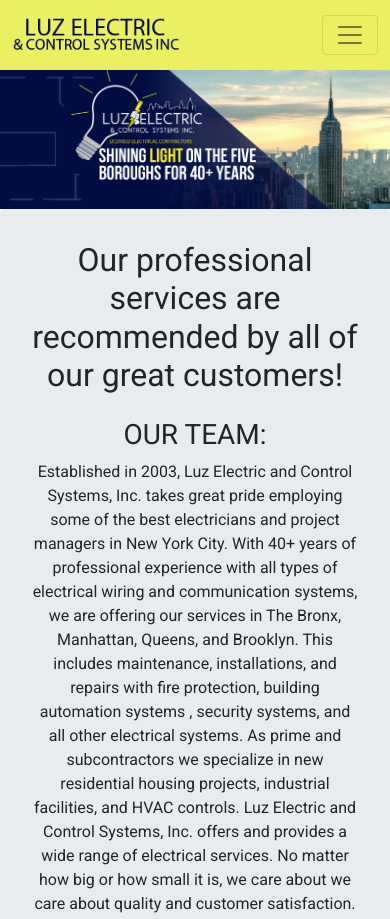
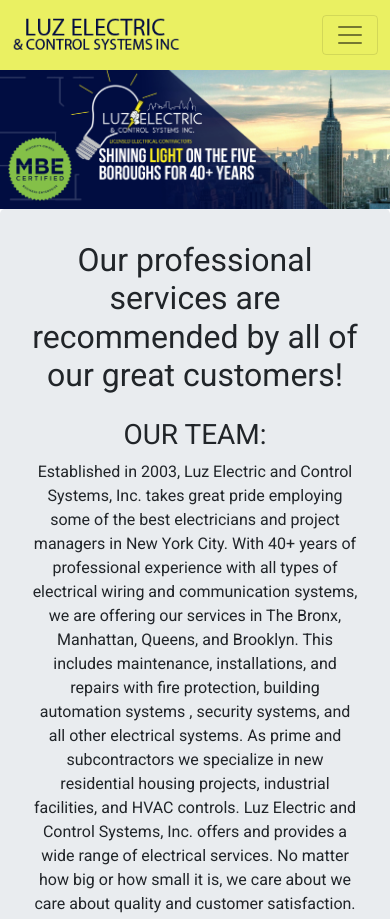
Before and after one commit to jccdev45/luz-electric-old-, a Gatsby site: page / in a window 390 px wide. Shown: the top 919 px of the page. Built offline with nearby package versions, Linux system fonts and the light colour scheme; Gatsby itself is replaced by a stand-in of ours; a web font is replaced by a local one.

Commit message:
Fix dep. update errors & added MBE img

```diff
--- a/gatsby-config.js
+++ b/gatsby-config.js
@@ -14,26 +14,18 @@
 		`gatsby-transformer-sharp`,
 		`gatsby-plugin-sharp`,
 		`gatsby-plugin-sass`,
-    `gatsby-plugin-transition-link`,
 		{
-      resolve: `gatsby-plugin-prefetch-google-fonts`,
+			resolve: `gatsby-plugin-google-fonts`,
 			options: {
-        fonts: [
-          {
-            family: `Fira Sans Condensed`
+				fonts: [`Fira Sans Condensed`, `Roboto`],
 			},
-          {
-            family: `Roboto`
-          }
-        ]
-      }
 		},
 		{
 			resolve: `gatsby-source-filesystem`,
 			options: {
 				name: `assets`,
-        path: `${__dirname}/src/assets`
-      }
+				path: `${__dirname}/src/assets`,
+			},
 		},
 		`gatsby-plugin-styled-components`,
 		{
@@ -43,8 +35,8 @@
 				short_name: `Luz Electric`,
 				start_url: `/`,
 				display: `standalone`,
-        icon: `src/assets/img/luz-icon.png`
-      }
-    }
-  ]
+				icon: `src/assets/img/luz-icon.png`,
+			},
+		},
+	],
 };
--- a/package.json
+++ b/package.json
@@ -19,14 +19,11 @@
     "gatsby": "^2.32.2",
     "gatsby-image": "^2.11.0",
     "gatsby-plugin-manifest": "^2.12.0",
-    "gatsby-plugin-prefetch-google-fonts": "^1.4.3",
     "gatsby-plugin-sass": "^2.8.0",
     "gatsby-plugin-sharp": "^2.14.0",
     "gatsby-plugin-styled-components": "^3.10.0",
-    "gatsby-plugin-transition-link": "^1.20.5",
     "gatsby-source-filesystem": "^2.11.0",
     "gatsby-transformer-sharp": "^2.12.0",
-    "gsap": "^3.6.0",
     "node-sass": "^4.14.1",
     "react": "^16.14.0",
     "react-bootstrap": "^1.4.3",
--- a/src/components/Contact/Hours.jsx
+++ b/src/components/Contact/Hours.jsx
@@ -5,7 +5,7 @@
 	return (
 		<Container fluid>
 			<Row>
-				<Col xs={12} md={6}>
+				<Col>
 					<h2>We are located at:</h2>
 					<h4>
 						2082 Crotona Avenue <br />
@@ -14,7 +14,7 @@
 						Fax: 718-220-4441
 					</h4>
 				</Col>
-				<Col xs={12} md={6}>
+				<Col>
 					<h2>Hours:</h2>
 					<h4>Mon - Fri</h4>
 					<h4>8 - 4 PM</h4>
--- a/src/components/shared/Hero.jsx
+++ b/src/components/shared/Hero.jsx
@@ -9,8 +9,13 @@
 
 function Hero(props) {
 	return (
-    <HeroContainer className="hero-container">
+		<HeroContainer className="hero-container" style={{ position: `relative` }}>
 			<Img fluid={props.img} />
+			{props.img2 && (
+				<div className="mbe-container">
+					<Img fluid={props.img2} />
+				</div>
+			)}
 		</HeroContainer>
 	);
 }
--- a/src/pages/contact.js
+++ b/src/pages/contact.js
@@ -7,11 +7,11 @@
 export default () => {
 	return (
 		<Layout>
-			<Container className="py-3">
-				<Col md={12}>
+			<Container className="py-3 row aic" fluid style={{ minHeight: `75vh` }}>
+				<Col xs={12} md={6}>
 					<Hours />
 				</Col>
-				<Col md={12}>
+				<Col xs={12} md={6}>
 					<ContactForm />
 				</Col>
 			</Container>
--- a/src/pages/index.js
+++ b/src/pages/index.js
@@ -11,6 +11,13 @@
 	const query = useStaticQuery(graphql`
 		query {
 			banner: file(relativePath: { eq: "img/banner.jpg" }) {
+				childImageSharp {
+					fluid {
+						...GatsbyImageSharpFluid
+					}
+				}
+			}
+			mbe: file(relativePath: { eq: "img/MBE.png" }) {
 				childImageSharp {
 					fluid {
 						...GatsbyImageSharpFluid
@@ -31,7 +38,10 @@
 
 	return (
 		<Layout>
-      <Hero img={query.banner.childImageSharp.fluid} />
+			<Hero
+				img={query.banner.childImageSharp.fluid}
+				img2={query.mbe.childImageSharp.fluid}
+			/>
 			<Mission />
 			<Estimate img={query.carousel.nodes} />
 			<Info />
--- a/src/styles/custom.scss
+++ b/src/styles/custom.scss
@@ -19,11 +19,19 @@
 
 main {
   margin-top: 64px;
-  min-height: 100vh;
+  min-height: 81vh;
 }
 
 .jumbotron {
   margin: 0;
+}
+
+.mbe-container {
+  position: absolute;
+  bottom: 0.5rem;
+  left: 0.5rem;
+  width: 13rem;
+  height: 13rem;
 }
 
 .services-container {
@@ -80,6 +88,11 @@
     width: 7em;
   }
 
+  .mbe-container {
+    width: 4rem;
+    height: 4rem;
+  }
+
   .services-row {
     padding: 0;
   }
--- a/src/utils/Layout.jsx
+++ b/src/utils/Layout.jsx
@@ -16,7 +16,7 @@
   }
   body {
     background: white;
-    height: 100vh;
+    ${"" /* height: 100vh; */}
     width: 100vw;
     text-rendering: optimizeLegibility;
     text-align: center;
@@ -55,6 +55,9 @@
   }
   .jcc {
     justify-content: center;
+  }
+  .jcsa {
+    justify-content: space-evenly;
   }
   .jcsb {
     justify-content: space-between;
```
Also changed, not shown: src/components/Contact/Form.jsx (+4 -4 lines), src/assets/img/MBE.png (added), 1 other file. Lines whose indentation alone changed are shown as unchanged.
